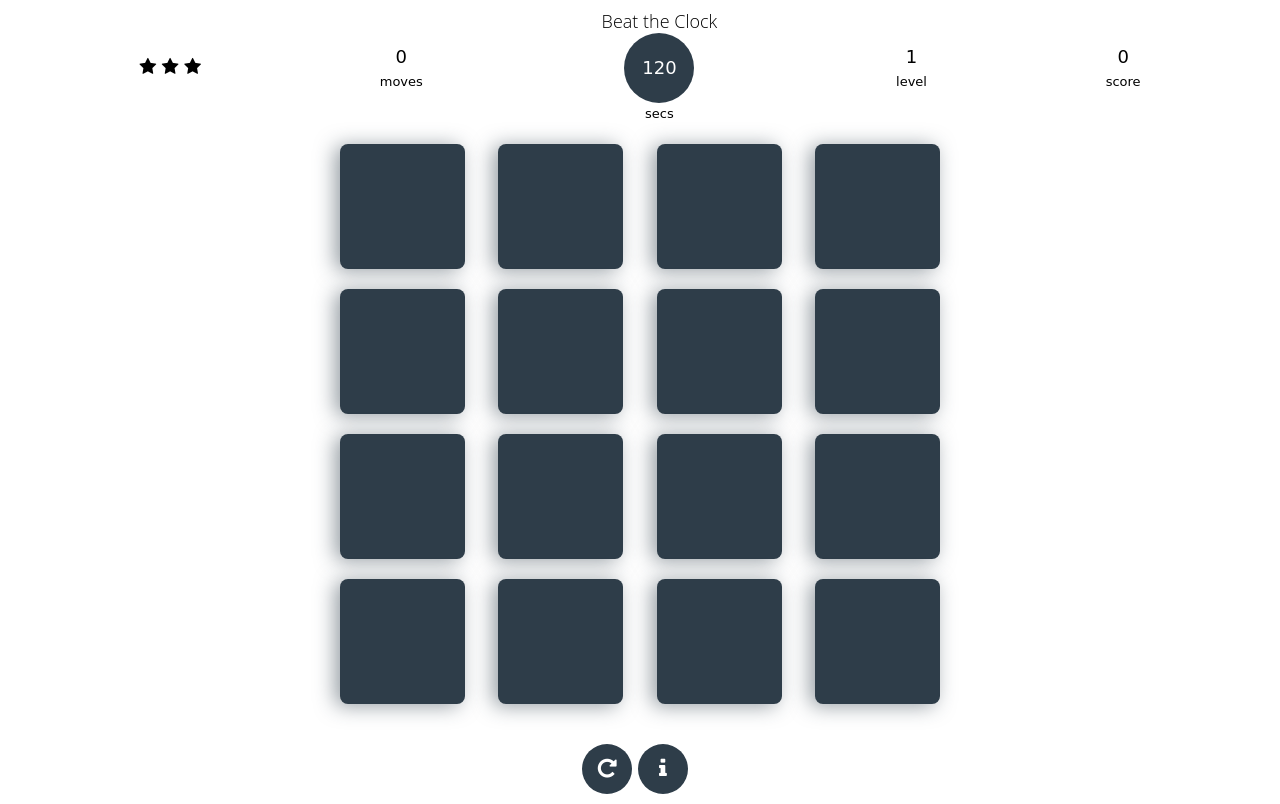
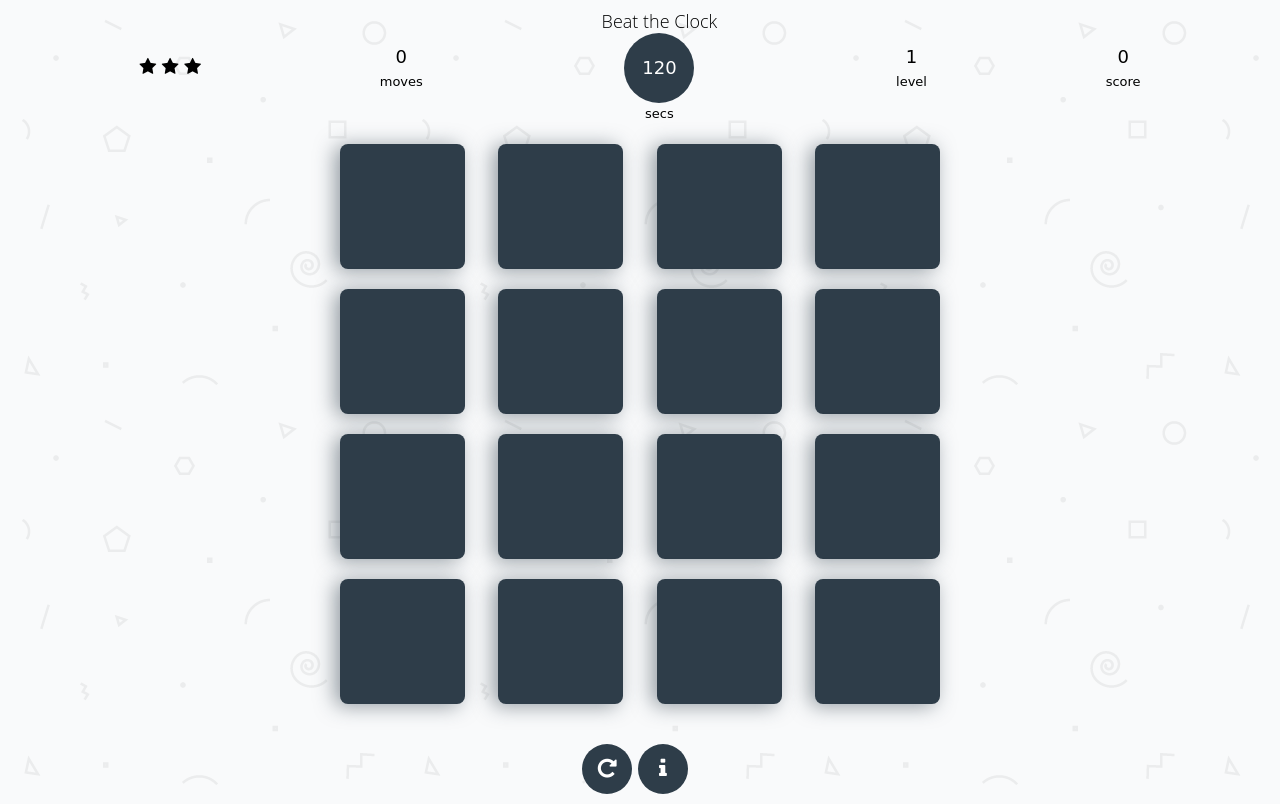
Before and after one commit to hellofromtonya/beat-the-clock-memory-game, a website: page index.html in a window 1280 px wide. Drawn offline with nearby package versions, Linux system fonts and the light colour scheme; a web font is replaced by a local one.

Commit message:
fix: background-image pathing

```diff
--- a/css/1.0.0/app.css
+++ b/css/1.0.0/app.css
@@ -23,7 +23,7 @@ body {
 
 body {
     position: relative;
-    background: #fff url('../img/geometry2.png'); /* Background pattern from Subtle Patterns */
+    background: #fff url('../../img/geometry2.png'); /* Background pattern from Subtle Patterns */
     font-size: 16px;
     line-height: 1.625;
     font-family: 'Coda', cursive;
```
